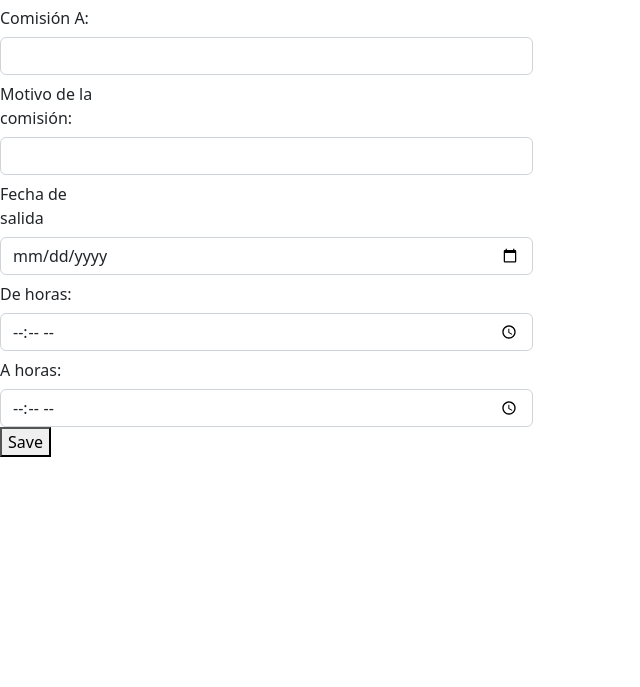
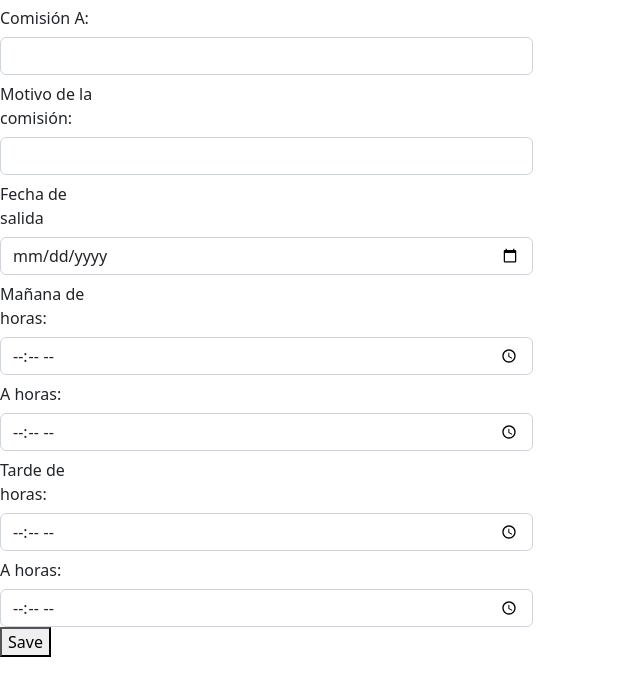
Before and after one commit to Andy-White-Rospi/RRHH_JA, a Django app: page /official_permit_for_hours/ in a window 1280 px wide. Shown: the part 113-800 px from the top of the page, without its empty margins (0-640 px from the left). Run offline with Django 4.2, Linux system fonts and the light colour scheme; the visitor is signed in with stand-in values (Sample User, id 1); parts of the project's set-up code (start-up, migrations or seed data) failed here and were passed over.

Commit message:
Solo funcionalidad de Formulario de registro de asistencia y Permiso oficial por horas

```diff
--- a/tasks/templates/official_permit_for_hours.html
+++ b/tasks/templates/official_permit_for_hours.html
@@ -11,29 +11,39 @@
 
         <label for="reason" class="col-1 col-form-label">Comisión A:</label>
         <div class="col-5">
-                <input name="comisión" type="text" class="form-control" id="reason"/>
+                <input name="comisión" type="text" class="form-control" id="reason" required/>
         </div>
 
         <label for="detail" class="col-1 col-form-label">Motivo de la comisión:</label>
         <div class="col-5">
-                <input name="motivo_de_la_comisión" type="text" class="form-control" id="detail"/>
+                <input name="motivo_de_la_comisión" type="text" class="form-control" id="detail" required/>
         </div>
 
         <label for="date" class="col-1 col-form-label">Fecha de salida</label>
         <div class="col-5">
             <div class="input-group date" id="datepicker">
-                <input name="fecha_de_salida" type="date" class="form-control" id="date"/>
+                <input name="fecha_de_salida" type="date" class="form-control" id="date" required/>
             </div>
         </div>
 
-        <label for="hora" class="col-1 col-form-label">De horas:</label>
+        <label for="hora" class="col-1 col-form-label">Mañana de horas:</label>
         <div class="col-5">
-            <input type="time" id="hora" name="desde_hora" class="form-control" >
+            <input type="time" id="hora" name="desde_hora_m" class="form-control" >
         </div>
 
         <label for="hora" class="col-1 col-form-label">A horas:</label>
         <div class="col-5">
-            <input type="time" id="hora" name="hasta_hora" class="form-control" >
+            <input type="time" id="hora" name="hasta_hora_m" class="form-control" >
+        </div>
+
+        <label for="hora" class="col-1 col-form-label">Tarde de horas:</label>
+        <div class="col-5">
+            <input type="time" id="hora" name="desde_hora_t" class="form-control" >
+        </div>
+
+        <label for="hora" class="col-1 col-form-label">A horas:</label>
+        <div class="col-5">
+            <input type="time" id="hora" name="hasta_hora_t" class="form-control" >
         </div>
 
 
--- a/tasks/views.py
+++ b/tasks/views.py
@@ -180,12 +180,55 @@ def registro_de_asistencia(request):
     else:
         try:
             form = Register_assistenceForm(request.POST)
-            new_task = form.save(commit=False)
-            new_task.user = request.user
-            new_task.save()
-            return redirect('tasks')
+            if form.is_valid():
+                fecha = form.cleaned_data['date']
+                desde_hora_m = form.cleaned_data['hora_ingreso_mañana']
+                hasta_hora_m = form.cleaned_data['hora_salida_mañana']
+                desde_hora_t = form.cleaned_data['hora_ingreso_tarde']
+                hasta_hora_t = form.cleaned_data['hora_salida_tarde']
+                fecha_actual = timezone.now()
+                if(fecha>fecha_actual):
+                    return render(request, 'register_of_assistence.html',
+                                  {"form": Register_assistenceForm, "error": "La fecha no puede ser posterior al día de hoy"})
+                if desde_hora_m is None:
+                    if hasta_hora_m is None:
+                        if desde_hora_t is None:
+                            if hasta_hora_t is None:
+                                return render(request, 'register_of_assistence.html',
+                                              {"form": Register_assistenceForm, "error": "Ningun horario introducido"})
+                else:
+                    query = Q(ingreso_mañana__lte=desde_hora_m) & Q(salida_mañana__gte=desde_hora_m)
+                    horario_valido = Horas_laborales.objects.filter(query).exists()
+                    if horario_valido==False:
+                        return render(request, 'register_of_assistence.html',
+                                      {"form": Register_assistenceForm, "error": "Fuera del horario de la mañana"})
+                if hasta_hora_m is not None:
+                    query = Q(ingreso_mañana__lte=hasta_hora_m) & Q(salida_mañana__gte=hasta_hora_m)
+                    horario_valido = Horas_laborales.objects.filter(query).exists()
+                    if horario_valido==False:
+                        return render(request, 'register_of_assistence.html',
+                                      {"form": Register_assistenceForm, "error": "Fuera del horario de la mañana"})
+                if desde_hora_t is not None:
+                    query = Q(ingreso_tarde__lte=desde_hora_t) & Q(salida_tarde__gte=desde_hora_t)
+                    horario_valido = Horas_laborales.objects.filter(query).exists()
+                    if horario_valido==False:
+                        return render(request, 'register_of_assistence.html',
+                                      {"form": Register_assistenceForm, "error": "Fuera del horario de la tarde"})
+                if hasta_hora_t is not None:
+                    query = Q(ingreso_tarde__lte=hasta_hora_t) & Q(salida_tarde__gte=hasta_hora_t)
+                    horario_valido = Horas_laborales.objects.filter(query).exists()
+                    if horario_valido==False:
+                        return render(request, 'register_of_assistence.html',
+                                      {"form": Register_assistenceForm, "error": "Fuera del horario de la tarde"})
+                new_registro_de_asistencia = form.save(commit=False)
+                new_registro_de_asistencia.user = request.user
+                new_registro_de_asistencia.save()
+                return redirect('tasks')
+            else:
+                return render(request, 'register_of_assistence.html',
+                              {"form": Register_assistenceForm, "error": "Error"})
         except ValueError:
-            return render(request, 'register_of_assistence.html', {"form": Register_assistenceForm, "error": "Error creating task."+ new_task+"Hola"})
+            return render(request, 'register_of_assistence.html', {"form": Register_assistenceForm, "error": "Error"})
 
 @login_required
 def vacation_rescheduling(request):
@@ -204,6 +247,64 @@ def vacation_rescheduling(request):
         except ValueError:
             return render(request, 'vacation_rescheduling.html', {"form": Vacation_reschedulingForm, "error": "Error creating task."+ new_task+"Hola",'dias_de_vacacion': dias_de_vacacion,})
 
+def horas_laborales_validas_mañana(desde_hora,hasta_hora):
+    query = Q(ingreso_mañana__lte=desde_hora) & Q(salida_mañana__gte=desde_hora)
+    query1 = Q(ingreso_tarde__lte=desde_hora) & Q(salida_tarde__gte=desde_hora)
+    query2 = Q(ingreso_mañana__lte=hasta_hora) & Q(salida_mañana__gte=hasta_hora)
+    query3 = Q(ingreso_tarde__lte=hasta_hora) & Q(salida_tarde__gte=hasta_hora)
+    horario_valido = Horas_laborales.objects.filter(query).exists()
+    horario_valido1 = Horas_laborales.objects.filter(query1).exists()
+    horario_valido2 = Horas_laborales.objects.filter(query2).exists()
+    horario_valido3 = Horas_laborales.objects.filter(query3).exists()
+    if (horario_valido == True):
+        if (horario_valido2 == True):
+            mañana=True
+            error_hora = False
+            if hasta_hora<desde_hora:
+                error_hora=True
+            return mañana, error_hora
+        else:
+            mañana=False
+            error_hora=False
+    else:
+        mañana = False
+        error_hora=False
+    return mañana, error_hora
+
+def ingreso_de_fecha_actual(fecha):
+    fecha_actual = timezone.now()
+    if (fecha_actual<fecha):
+        correcto=True
+    else:
+        if ((fecha.year==fecha_actual.year)&(fecha.month==fecha_actual.month)&(fecha.day==fecha_actual.day)):
+            correcto = True
+        else:
+            correcto=False
+    return correcto
+
+
+
+def horas_laborales_validas_tarde(desde_hora,hasta_hora):
+    query1 = Q(ingreso_tarde__lte=desde_hora) & Q(salida_tarde__gte=desde_hora)
+    query3 = Q(ingreso_tarde__lte=hasta_hora) & Q(salida_tarde__gte=hasta_hora)
+    horario_valido1 = Horas_laborales.objects.filter(query1).exists()
+    horario_valido3 = Horas_laborales.objects.filter(query3).exists()
+    if (horario_valido1 == True):
+        if (horario_valido3 == True):
+            tarde = True
+            error_hora = False
+            if hasta_hora<desde_hora:
+                error_hora=True
+            return tarde, error_hora
+        else:
+            tarde = False
+            error_hora=False
+    else:
+        tarde = False
+        error_hora=False
+    return tarde, error_hora
+
+
 @login_required
 def official_permit_for_hours(request):
     if request.method == "GET":
@@ -212,22 +313,66 @@ def official_permit_for_hours(request):
         try:
             form = Official_permit_for_hoursForm(request.POST)
             if form.is_valid():
-                desde_hora = form.cleaned_data['desde_hora']
-                query = Q(ingreso_mañana__lte=desde_hora) & Q(salida_mañana__gte=desde_hora)
-                query1 = Q(ingreso_tarde__lte=desde_hora) & Q(salida_tarde__gte=desde_hora)
-                horario_valido = Horas_laborales.objects.filter(query).exists()
-                horario_valido1 = Horas_laborales.objects.filter(query1).exists()
-                if ((horario_valido==True)|(horario_valido1==True)):
-                    new_task = form.save(commit=False)
-                    new_task.user = request.user
-                    new_task.save()
-                    return redirect('tasks')
+                diferencia_horas = 0.0
+                fecha = form.cleaned_data['fecha_de_salida']
+                desde_hora_m = form.cleaned_data['desde_hora_m']
+                hasta_hora_m = form.cleaned_data['hasta_hora_m']
+                desde_hora_t = form.cleaned_data['desde_hora_t']
+                hasta_hora_t = form.cleaned_data['hasta_hora_t']
+                if((desde_hora_m is not None)&(hasta_hora_m is not None)):
+                    resultado_m=horas_laborales_validas_mañana(desde_hora_m,hasta_hora_m)
+                    if resultado_m[1]==True:
+                        return render(request, 'official_permit_for_hours.html', {"form": Official_permit_for_hoursForm, "error": "Horas introducidas en el orden incorrecto"})
+                    else:
+                        if resultado_m[0]==False:
+                            return render(request, 'official_permit_for_hours.html', {"form": Official_permit_for_hoursForm, "error": "Fuera del horario de la mañana"})
+                        else:
+                            hasta=hasta_hora_m.hour
+                            desde= desde_hora_m.hour
+                            hasta_min=hasta_hora_m.minute/60
+                            desde_min=desde_hora_m.minute/60
+                            hasta_decimal=hasta+hasta_min
+                            desde_decimal=desde+desde_min
+                            diferencia_horas = hasta_decimal - desde_decimal
+                            diferencia_horas= round(float(diferencia_horas), 2)
                 else:
-                    return render(request, 'official_permit_for_hours.html', {"form": Official_permit_for_hoursForm,
-                                                                              "error": "Fuera del horario laboral"})
+                    if ((desde_hora_t is not None) & (hasta_hora_t is not None)):
+                        pass
+                    else:
+                        return render(request, 'official_permit_for_hours.html', {"form": Official_permit_for_hoursForm, "error": "Rango de horas no definido"})
+                if ((desde_hora_t is not None) & (hasta_hora_t is not None)):
+                    resultado_t=horas_laborales_validas_tarde(desde_hora_t,hasta_hora_t)
+                    if resultado_t[1]==True:
+                        return render(request, 'official_permit_for_hours.html', {"form": Official_permit_for_hoursForm, "error": "Horas introducidas en el orden incorrecto"})
+                    else:
+                        if resultado_t[0]==False:
+                            return render(request, 'official_permit_for_hours.html', {"form": Official_permit_for_hoursForm, "error": "Fuera del horario de la tarde"})
+                        else:
+                            hasta=hasta_hora_t.hour
+                            desde= desde_hora_t.hour
+                            hasta_min=hasta_hora_t.minute/60
+                            desde_min=desde_hora_t.minute/60
+                            hasta_decimal=hasta+hasta_min
+                            desde_decimal=desde+desde_min
+                            diferencia_horas_t = hasta_decimal - desde_decimal
+                            diferencia_horas=diferencia_horas_t+diferencia_horas
+                            diferencia_horas= round(float(diferencia_horas), 2)
+
+                resultado=ingreso_de_fecha_actual(fecha)
+                if resultado==False:
+                    return render(request, 'official_permit_for_hours.html', {"form": Official_permit_for_hoursForm, "error": "No puede ingresar fechas anteriores a la actual"})
+
+                new_official_permit_for_hours = form.save(commit=False)
+                new_official_permit_for_hours.user = request.user
+                new_official_permit_for_hours.horas_de_permiso = diferencia_horas
+                new_official_permit_for_hours.save()
+                return redirect('tasks')
+            else:
+                return redirect('official_permit_for_hours.html')
+
 
         except ValueError:
-            return render(request, 'official_permit_for_hours.html', {"form": Official_permit_for_hoursForm, "error": "Error creating task."+ new_task+"Hola"})
+            return render(request, 'official_permit_for_hours.html', {"form": Official_permit_for_hoursForm, "error": "Error"})
 
 @login_required
 def personal_leave_with_pay(request):
@@ -236,10 +381,13 @@ def personal_leave_with_pay(request):
     else:
         try:
             form = Personal_leave_with_payForm(request.POST)
-            new_task = form.save(commit=False)
-            new_task.user = request.user
-            new_task.save()
-            return redirect('tasks')
+            if form.is_valid():
+                fecha = form.cleaned_data['fecha_de_salida']
+                desde_hora_m = form.cleaned_data['hora_ingreso_mañana']
+                new_task = form.save(commit=False)
+                new_task.user = request.user
+                new_task.save()
+                return redirect('tasks')
         except ValueError:
             return render(request, 'personal_leave_with_pay.html', {"form": Personal_leave_with_payForm, "error": "Error creating task."+ new_task+"Hola"})
 
```
Also changed, not shown: tasks/forms.py (+11 -2 lines), tasks/models.py (+6 -2 lines), tasks/templates/register_of_assistence.html (+7 -7 lines).
